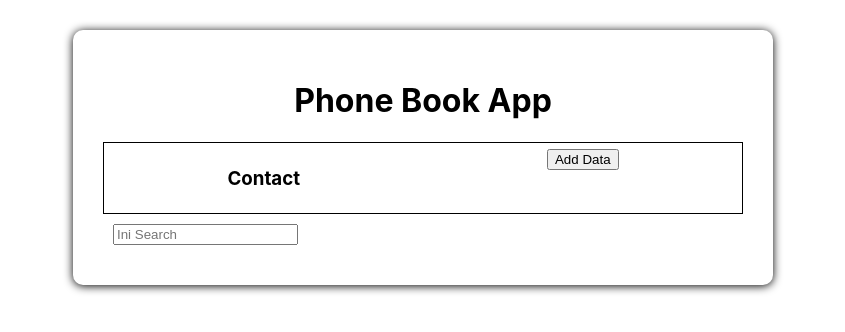
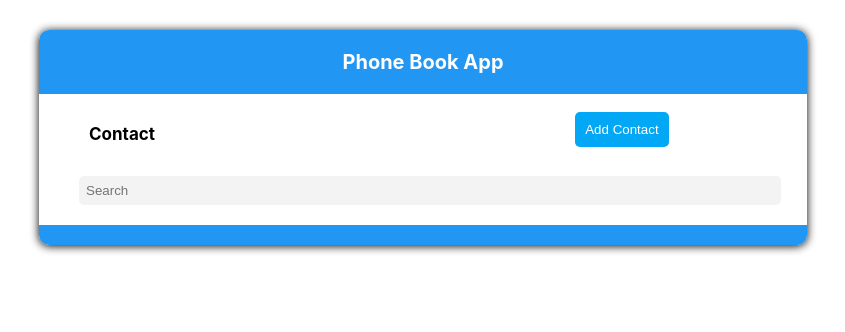
Before and after one commit to akhdanpangestuajiwidodo/phone-book-app, a React (Create React App) app: page / in a window 1280 px wide. Shown: the top 332 px of the page, without its empty margins (217-1062 px from the left). Built offline with nearby package versions, Linux system fonts and the light colour scheme.

Commit message:
Update UI & CSS

```diff
--- a/src/App.css
+++ b/src/App.css
@@ -1,7 +1,5 @@
 .App {
-  padding: 30px;
   margin: auto;
-  width: 50%;
   text-align: center;
   background-color: white;
   border-radius: 10px;
@@ -9,19 +7,32 @@
   box-shadow: 0 1px 10px black;
 }
 
-.App-logo {
-  height: 40vmin;
-  pointer-events: none;
+.title {
+  padding-top: 20px;
+  padding-bottom: 20px;
+  background-color: #2196f3;
+  font-size: 20px;
+  color: white;
+  border-radius: 10px 10px 0 0;
 }
 
-.container {
+.title-h4 {
+  font-size: 17px;
+}
+
+.container-app {
   display: flex;
   margin: 0 auto;
-  border: 1px solid black;
 }
 .box {
   flex-grow: 1;
   margin: 5px;
+}
+
+.leftBox {
+  margin-left: 50px;
+  text-align: left;
+  margin-top: 0;
 }
 .hapus {
   margin-top: 40px;
@@ -32,7 +43,6 @@
   color: white;
   border: none;
   padding: 10px;
-  margin-top: 12px;
   border-radius: 5px;
 }
 
@@ -48,13 +58,39 @@
   width: 30%;
 }
 
-.save {
+.addContact {
   border: 0;
   padding: 10px;
-  background-color: green;
+  background-color: #02a8f6;
   color: white;
   border-radius: 5px;
   margin-left: 10px;
+}
+
+.segment-search {
+  margin-top: 10px;
+  padding-left: 40px;
+  padding-right: 40px;
+  margin-bottom: 20px;
+}
+
+.searchContact {
+  padding: 7px;
+  border-radius: 5px;
+  border: none;
+  background-color: #f3f3f4;
+  width: 100%;
+}
+
+.parent-container {
+  width: 60%;
+  margin: auto;
+}
+
+.app-footer {
+  background-color: #2196f3;
+  padding: 10px;
+  border-radius: 0 0 10px 10px;
 }
 
 @media (prefers-reduced-motion: no-preference) {
--- a/src/App.tsx
+++ b/src/App.tsx
@@ -2,18 +2,12 @@ import "./App.css";
 import { useState, useEffect } from "react";
 import "reactjs-popup/dist/index.css";
 import List from "./List";
-import PopupInput from "./components/PopupInput";
 import Modal from "./components/Modal";
 
 type formDataItem = {
   id: string;
   name: string;
   phoneNumber: string;
-};
-
-let sub: { [key: string]: any } = {
-  name: null,
-  phoneNumber: null,
 };
 
 function App() {
@@ -54,14 +48,17 @@ function App() {
   }
 
   return (
+    <div className="parent-container">
       <div className="App">
-      <h1>Phone Book App</h1>
-      <div className="container">
-        <div className="box">
-          <h3>Contact</h3>
+        <h1 className="title">Phone Book App</h1>
+        <div className="container-app">
+          <div className="leftBox box">
+            <h3 className="title-h4">Contact</h3>
           </div>
           <div className="box">
-          <button onClick={() => setShow(true)}>Add Data</button>
+            <button onClick={() => setShow(true)} className="addContact">
+              Add Contact
+            </button>
             <Modal
               setShow={setShow}
               show={show}
@@ -71,22 +68,26 @@ function App() {
           </div>
         </div>
 
+        <div className="segment-search">
           <form className="formSearch">
             <input
-          style={{ color: "black", margin: "10px" }}
+              className="searchContact"
               type="text"
               name="searchInputData"
               value={searchDataInput}
-          placeholder="Ini Search"
+              placeholder="Search"
               onChange={(e) => setsearchDataInput(e.target.value)}
             />
           </form>
+        </div>
 
         <List
           data={searchDataInput.length < 1 ? contacts : searchResult}
           handleDeleteContact={handleDeleteContact}
           setContact={setContact}
         />
+        <div className="app-footer"></div>
+      </div>
     </div>
   );
 }
--- a/src/List.tsx
+++ b/src/List.tsx
@@ -1,19 +1,18 @@
 import { useState, useEffect } from "react";
 import "./styles/list.css";
-import Popup from "reactjs-popup";
 import "reactjs-popup/dist/index.css";
 // import PopupUpdate from "./components/PopupUpdate";
 import ModalUpdate from "./components/ModalUpdate";
 
 export default function List(props: any) {
-  const { data, handleDeleteContact, setContact, handleUpdateContact } = props;
+  const { data, handleDeleteContact, setContact } = props;
   const [show, setShow] = useState(false);
 
   return (
     <div>
       {data.map((contact: any) => {
         return (
-          <div className="container">
+          <div className="borderBottom container-list">
             <div className="lefBox box">
               <h3>{contact.name}</h3>
               <p>{contact.phoneNumber}</p>
@@ -23,9 +22,14 @@ export default function List(props: any) {
                 className="hapus"
                 onClick={() => handleDeleteContact(contact.id)}
               >
-                Hapus
+                <img src={require("./assets/bin.png")} className="img-delete" />
               </button>
-              <button onClick={() => setShow(true)}>Update</button>
+              <button onClick={() => setShow(true)} className="updateContact">
+                <img
+                  src={require("./assets/edit.png")}
+                  className="img-update"
+                />
+              </button>
               <ModalUpdate
                 setShow={setShow}
                 show={show}
--- a/src/components/Modal.tsx
+++ b/src/components/Modal.tsx
@@ -1,5 +1,4 @@
-import React from "react";
-import { useState, useEffect } from "react";
+import { useState } from "react";
 import "../styles/modal.css";
 import { uid } from "uid";
 
@@ -64,7 +63,7 @@ const Modal = (props: any) => {
   return (
     <div className="modal">
       <div className="modal-content">
-        <div className="modal-header">Modal Title</div>
+        <div className="modal-header">Modal Add Contact</div>
         <div className="modal-body">
           <form
             onSubmit={(e) => {
@@ -72,6 +71,7 @@ const Modal = (props: any) => {
             }}
           >
             <input
+              className="search-nama"
               style={{ color: "black", margin: "10px" }}
               type="text"
               name="name"
@@ -81,6 +81,7 @@ const Modal = (props: any) => {
             />
 
             <input
+              className="search-phone"
               style={{ color: "black", margin: "10px" }}
               type="text"
               name="phoneNumber"
@@ -96,7 +97,7 @@ const Modal = (props: any) => {
           </form>
         </div>
         <div className="modal-footer">
-          <button className="button" onClick={closeModal}>
+          <button className="button-close" onClick={closeModal}>
             Close
           </button>
         </div>
--- a/src/components/ModalUpdate.tsx
+++ b/src/components/ModalUpdate.tsx
@@ -76,6 +76,7 @@ const ModalUpdate = (props: any) => {
             }}
           >
             <input
+              className="search-nama"
               style={{ color: "black", margin: "10px" }}
               type="text"
               name="name"
@@ -85,6 +86,7 @@ const ModalUpdate = (props: any) => {
             />
 
             <input
+              className="search-phone"
               style={{ color: "black", margin: "10px" }}
               type="text"
               name="phoneNumber"
@@ -100,7 +102,7 @@ const ModalUpdate = (props: any) => {
           </form>
         </div>
         <div className="modal-footer">
-          <button className="button" onClick={closeModal}>
+          <button className="button-close" onClick={closeModal}>
             Close
           </button>
         </div>
--- a/src/styles/list.css
+++ b/src/styles/list.css
@@ -1,3 +1,9 @@
+.container-list {
+  display: flex;
+  margin: 0 auto;
+  border-bottom: 1px solid #c0c0c5;
+}
+
 .hapus {
   border: 0;
   padding: 10px;
@@ -10,3 +16,22 @@
   margin-left: 50px;
   text-align: left;
 }
+
+.updateContact {
+  border: 0;
+  background-color: #d4b710;
+  color: white;
+  border-radius: 5px;
+  margin-left: 10px;
+  padding: 8px;
+}
+
+.img-delete {
+  width: 18px;
+  height: 18px;
+}
+
+.img-update {
+  width: 20px;
+  height: 20px;
+}
--- a/src/styles/modal.css
+++ b/src/styles/modal.css
@@ -30,3 +30,48 @@
   border-top: 1px solid #eee;
   border-bottom: 1px solid #eee;
 }
+
+.save {
+  border: 0;
+  padding: 10px;
+  background-color: green;
+  color: white;
+  border-radius: 5px;
+  width: 100%;
+  margin-left: 0;
+}
+
+.button-close {
+  border: 0;
+  padding: 10px;
+  background-color: brown;
+  color: white;
+  border-radius: 5px;
+  margin-left: 0;
+}
+
+.search-nama {
+  padding: 7px;
+  border-radius: 5px;
+  border: none;
+  background-color: #f3f3f4;
+}
+
+.search-phone {
+  padding: 7px;
+  border-radius: 5px;
+  border: none;
+  background-color: #f3f3f4;
+}
+
+.actions {
+  margin-top: 20px;
+  padding-left: 50px;
+  padding-right: 50px;
+  margin-bottom: 10px;
+}
+
+.modal-footer {
+  padding-left: 50px;
+  padding-right: 50px;
+}
```
Also changed, not shown: src/assets/bin.png (added), src/assets/edit.png (added). Lines whose indentation alone changed are shown as unchanged.
